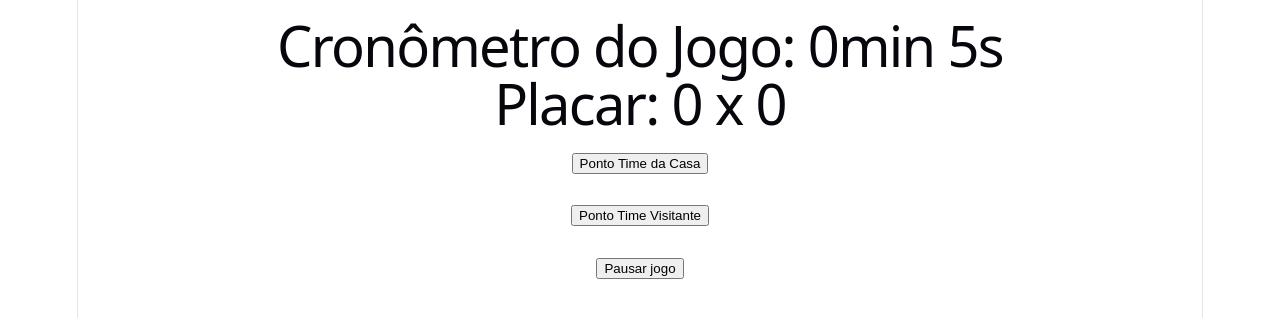
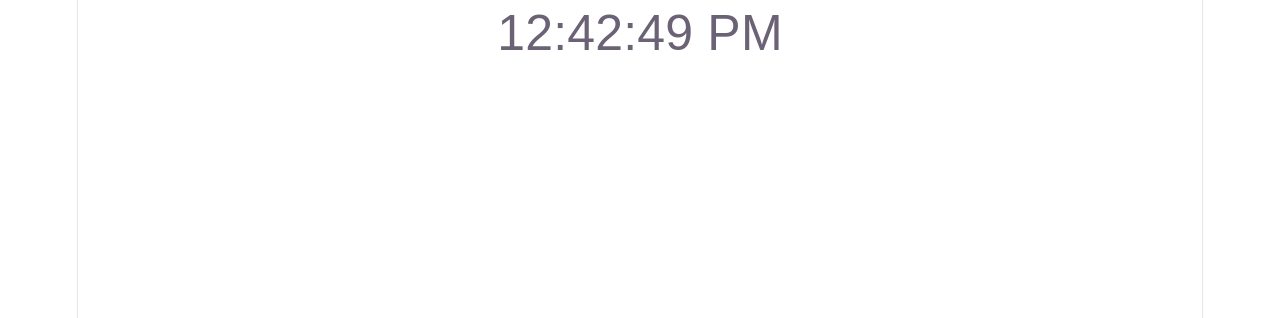
Before and after one commit to gimenes7/Projeto-react-step-arthur, a React (Vite) app in the folder meu-react/: page / in a window 1280 px wide. Shown: the top 318 px of the page. Built offline with nearby package versions, Linux system fonts and the light colour scheme.

Commit message:
Corrigindo algumas,coisas e ajeitando o dever de casa

```diff
--- a/meu-react/src/App.jsx
+++ b/meu-react/src/App.jsx
@@ -1,12 +1,12 @@
 import React from "react";
-import Welcome from "./components/aula1/welcome";
-import PlacarDoJogo from "./components/aula2/PlacarDoJogo";
-import ExemploPlacarJogo from "./components/aula2/exemploPlacar";
+import PlacarDoJogo from "./components/PlacarDoJogo";
+import ExemploPlacarJogo from "./components/exemploPlacar";
+import Relogio from "./components/dever de casa/ex1";
 
 function App() {
   return (
     <div>
-      <ExemploPlacarJogo />
+      <Relogio />
     </div>
   );
 }
--- a/meu-react/src/components/aula1/welcome.jsx
+++ /dev/null
@@ -1,9 +0,0 @@
-import React from "react";
-
-const Welcome = ({ name }) => (
-  <div>
-    <h1>Bem-vindo, {name}!</h1>
-  </div>
-);
-
-export default Welcome;
--- /dev/null
+++ b/meu-react/src/components/dever de casa/ex1.jsx
@@ -0,0 +1,25 @@
+import React, { useState, useEffect } from "react";
+const Relogio = () => {
+  const [horario, setHorario] = useState(new Date());
+
+  useEffect(() => {
+    const intervalo = setInterval(() => {
+      setHorario(new Date());
+    }, 1000);
+    return () => clearInterval(intervalo);
+  }, []);
+
+  return (
+    <div
+      style={{
+        textAlign: "center",
+        fontSize: "50px",
+        fontFamily: "Arial",
+        padding: "20px",
+      }}>
+      {horario.toLocaleTimeString()}
+    </div>
+  );
+};
+
+export default Relogio;
```
Also changed, not shown: meu-react/src/components/aula2/ex1.jsx (deleted, +0 -14 lines), meu-react/src/components/PlacarDoJogo.jsx (renamed from meu-react/src/components/aula2/PlacarDoJogo.jsx), meu-react/src/components/exemploPlacar.jsx (renamed from meu-react/src/components/aula2/exemploPlacar.jsx).
